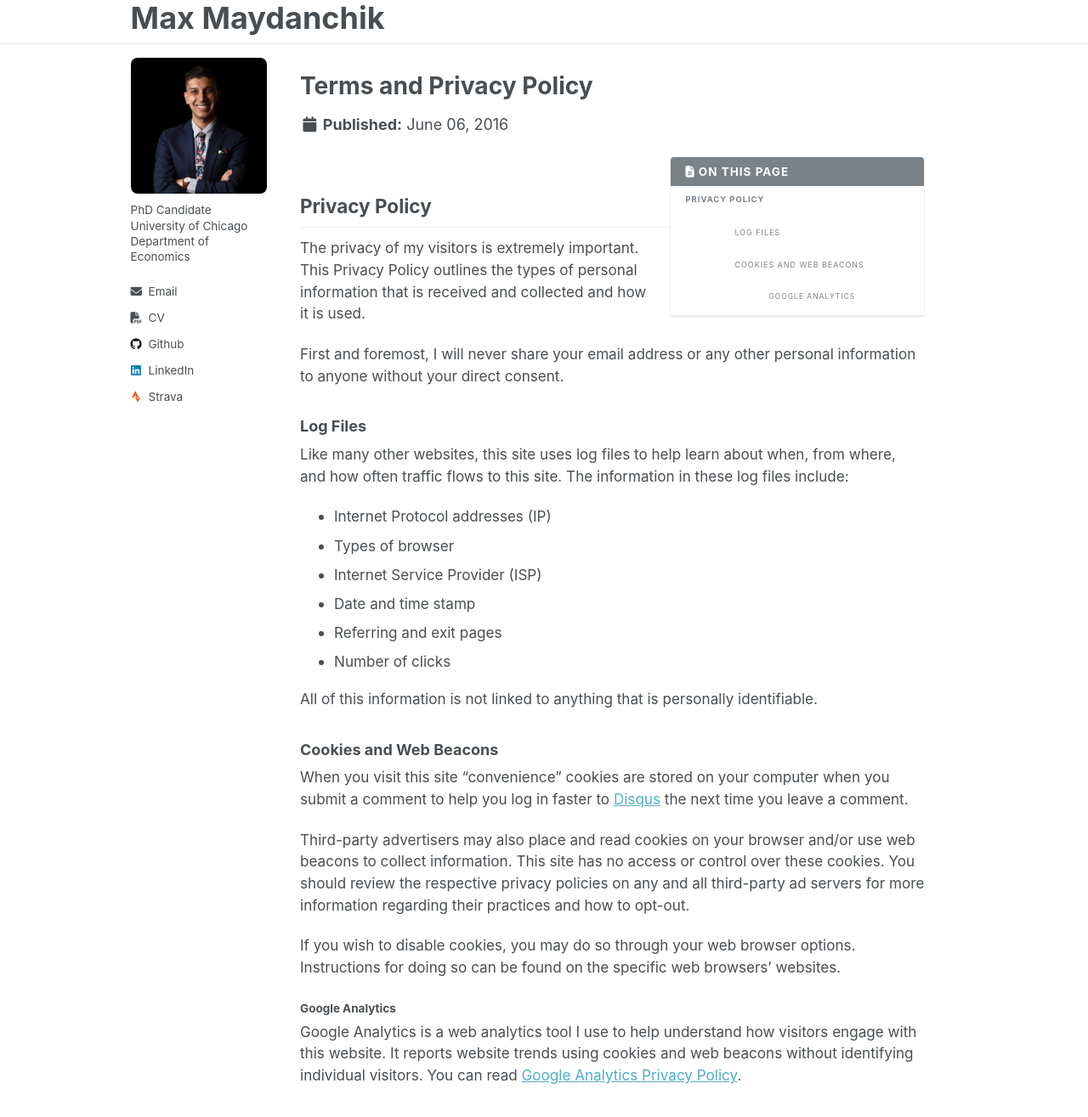
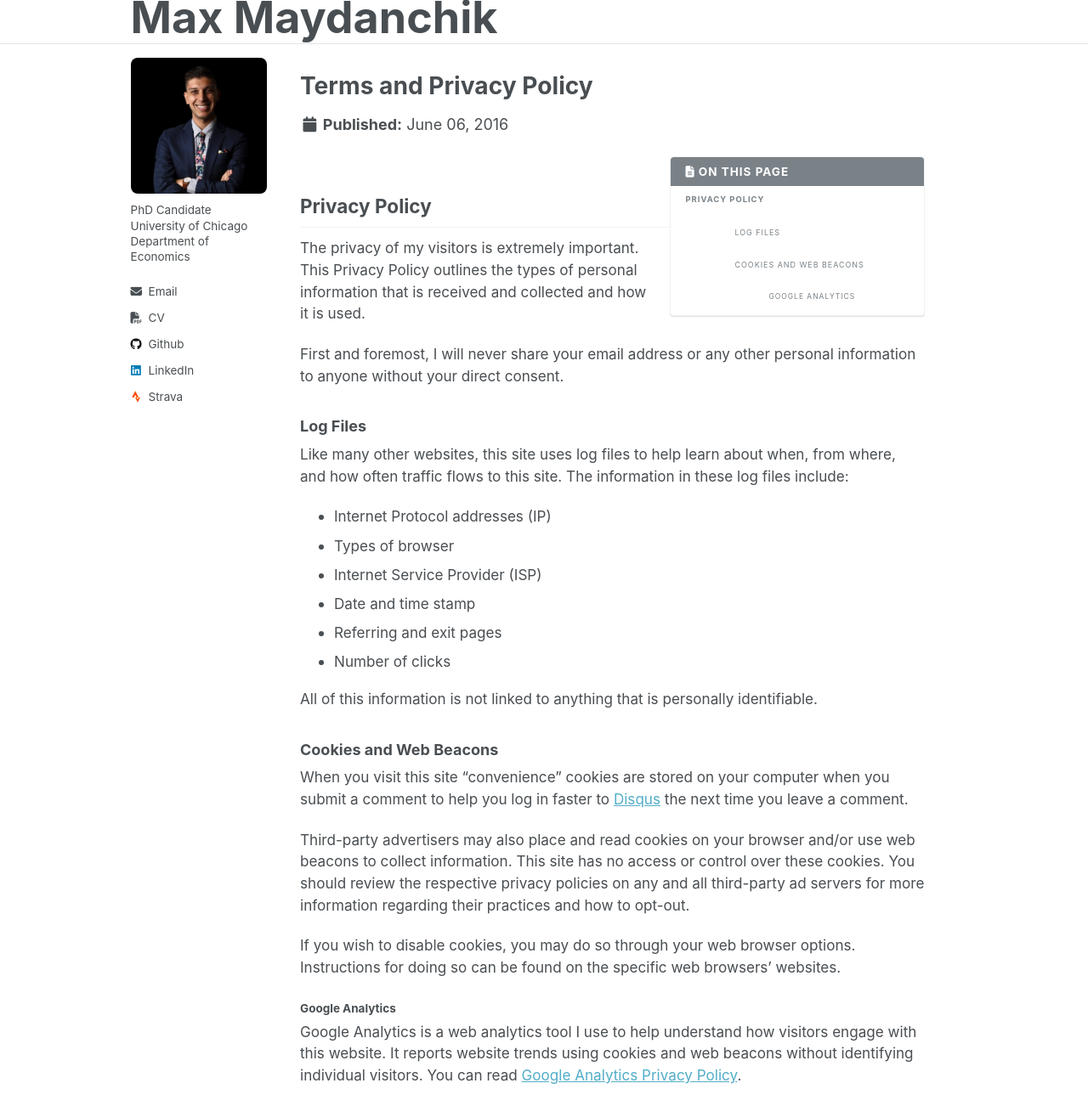
Before and after one commit to MMaydanchik/mmaydanchik.github.io, a Jekyll site: the page built from _pages/terms.md, in a window 1280 px wide and 1400 px high. Shown: the top 1315 px of the window at 85% size. Built offline with Jekyll 4.4.1, drawn with Linux system fonts in a browser that asks for light colours.

Commit message:
font size

```diff
--- a/_sass/_masthead.scss
+++ b/_sass/_masthead.scss
@@ -82,9 +82,9 @@
   display: block;
   color: $masthead-title-color;
   line-height: 1;
-  font-size: 22px;
+  font-size: 32px;
 
   @include breakpoint($large) {
-    font-size: 36px;
+    font-size: 52px;
   }
 }
```
